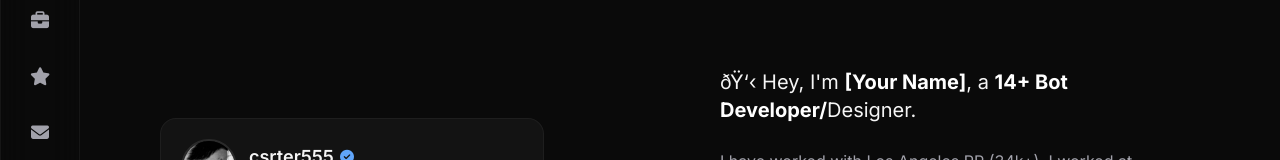
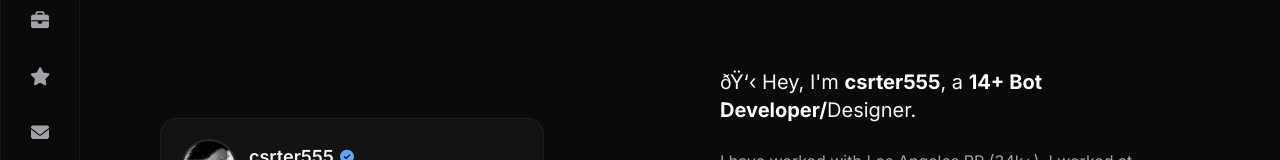
Before and after one commit to csrter555/csrter555.github.io, a plain HTML site: page index.html in a window 1280 px wide. Shown: the part 162-322 px from the top of the page. Drawn offline with nearby package versions, Linux system fonts and the light colour scheme.

Commit message:
Forced Commit--

```diff
--- a/index.html
+++ b/index.html
@@ -7,7 +7,7 @@
     <meta name="theme-color" content="#0A0A0A">
 
 
-    <titlecsrter555></title>
+    <title csrter555 ></title>
     <link rel="icon" type="image/png" href="assets/images/avatars/avatar.png">
 
     <script src="https://cdn.tailwindcss.com"></script>
@@ -196,7 +196,7 @@
 
                 <div class="space-y-6 animate-fade-in" style="animation-delay: 0.15s">
                     <p class="text-lg md:text-xl leading-relaxed">
-                        👋 Hey, I'm <strong class="text-white">[Your Name]</strong>, a
+                        👋 Hey, I'm <strong class="text-white">csrter555</strong>, a
                         <strong class="text-white">14+ Bot Developer/</strong>Designer.
                     </p>
 
@@ -322,7 +322,7 @@
                         <div class="aspect-video placeholder-img">
                             <div>
                                 <i class="fa-solid fa-globe text-3xl mb-2 block"></i>
-                                <br><img src="assets/images/discord-servers/githubw.png" alt="Discord Logo" class="w-full h-full object-cover"><br>
+                                <br><img src="assets/images/websites/githubw.png" alt="Discord Logo" class="w-full h-full object-cover"><br>
                                 <span class="text-xs mt-1 block">assets/images/websites/</span>
                             </div>
                         </div>
@@ -351,7 +351,6 @@
 
                 <div class="grid md:grid-cols-2 lg:grid-cols-3 gap-6" id="reviews-grid">
 
-                    <!-- Review Card Template - copy this for each review -->
                     <div class="glass rounded-2xl p-6 border border-white/5 reveal">
                         <div class="flex gap-1 text-yellow-400 mb-3">
                             <i class="fa-solid fa-star text-sm"></i>
```
